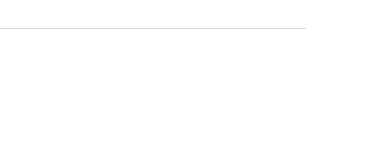
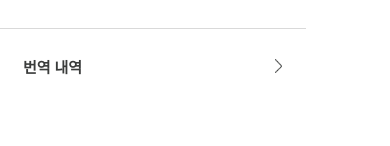
Before and after one commit to Makive-moumi/Moumi_RN, a React Native app: screen /MyPage in a window 390 px wide. Shown: the part 138-284 px from the top of the page. Built offline with nearby package versions, Linux system fonts and the light colour scheme.

Commit message:
[FEAT] #08 - 마이페이지 > 번역 내역 리스트 구현 중

```diff
--- a/app/screens/MyPage.js
+++ b/app/screens/MyPage.js
@@ -2,7 +2,9 @@
 import React, { useState } from 'react';
 import { StyleSheet, Image, ScrollView } from 'react-native';
 import styled from 'styled-components/native';
+
 import ProfileImg from "../assets/img_profile.png";
+import ArrowIcon from "../assets/ic_arrow.png";
 
 const MyPage = () => {
   const nickname = "내귀에화수분";
@@ -35,6 +37,15 @@ const MyPage = () => {
         <Line/>
 
         {/* 번역 내역 */}
+        <TransList>
+          <TransHeader>
+            <TransTitle>번역 내역</TransTitle>
+            <Image
+              style={styles.arrow}
+              source={ArrowIcon}/>
+          </TransHeader>
+
+        </TransList>
 
         {/* 기타 기능 */}
 
@@ -49,6 +60,11 @@ const styles = StyleSheet.create({
     width: 70,
     height: 70,
   },
+  arrow: {
+    width: 7,
+    height: 14,
+    marginLeft: 'auto',
+  }
 });
 
 const Container = styled.View`
@@ -112,4 +128,19 @@ const UserEditText = styled.Text`
   border-radius: 20px;
 `;
 
+// 번역 내역
+const TransList = styled.View`
+  margin: 27px 24px 34px 23px;
+`;
+const TransHeader = styled.View`
+  flex-direction: row;
+  align-items: center;
+  margin-bottom: 18px;
+`;
+const TransTitle = styled.Text`
+  font-size: 15;
+  font-weight: 600;
+  color: ${({ theme }) => theme.transTitle};
+`;
+
 export default MyPage;
--- a/app/theme.js
+++ b/app/theme.js
@@ -31,4 +31,6 @@ export const theme = {
   userEmail: colors.dark_gray2,
   userEdit: colors.main_color,
   line: colors.light_gray2,
+
+  transTitle: colors.dark_gray2,
 };
```
Also changed, not shown: app/assets/ic_arrow.png (added).
